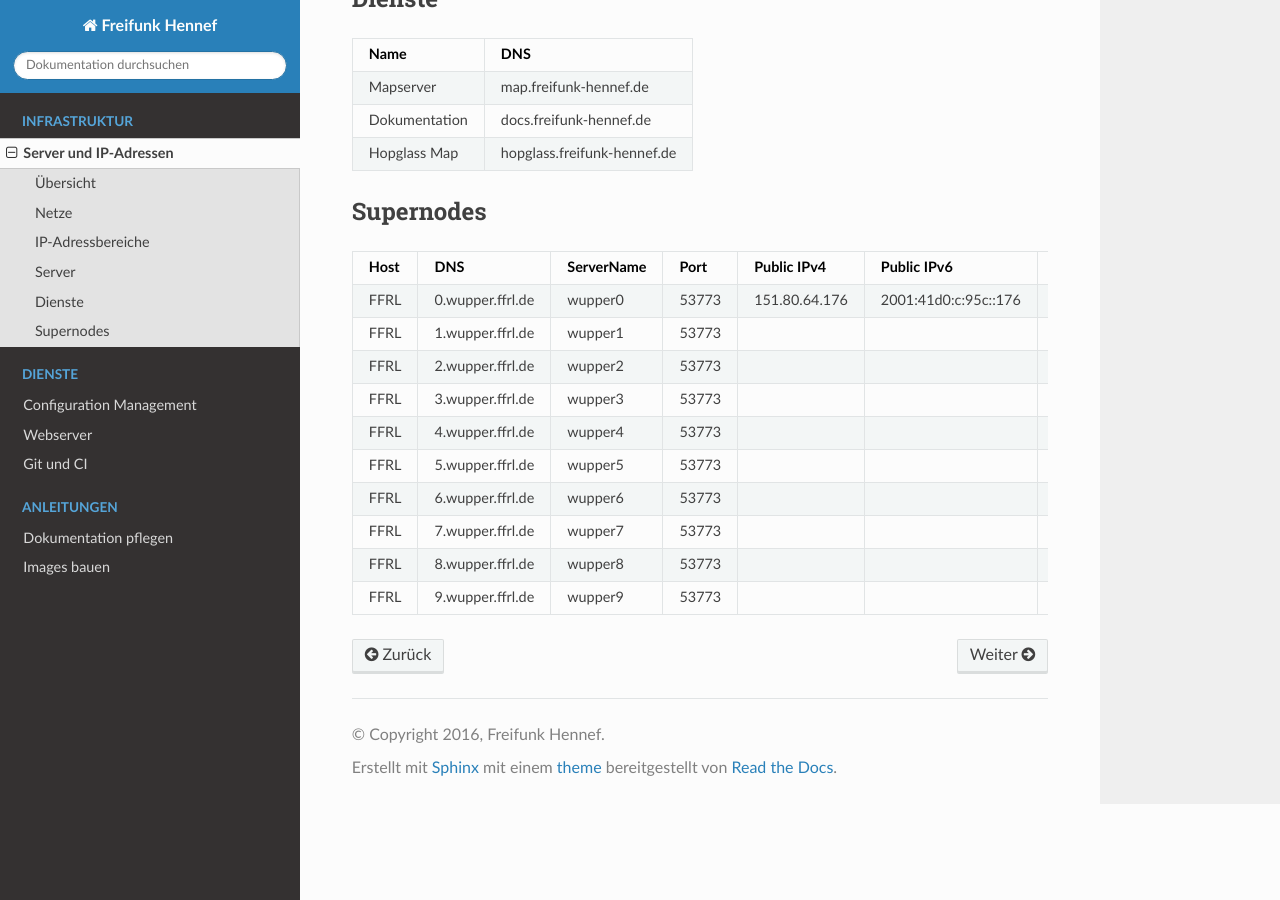
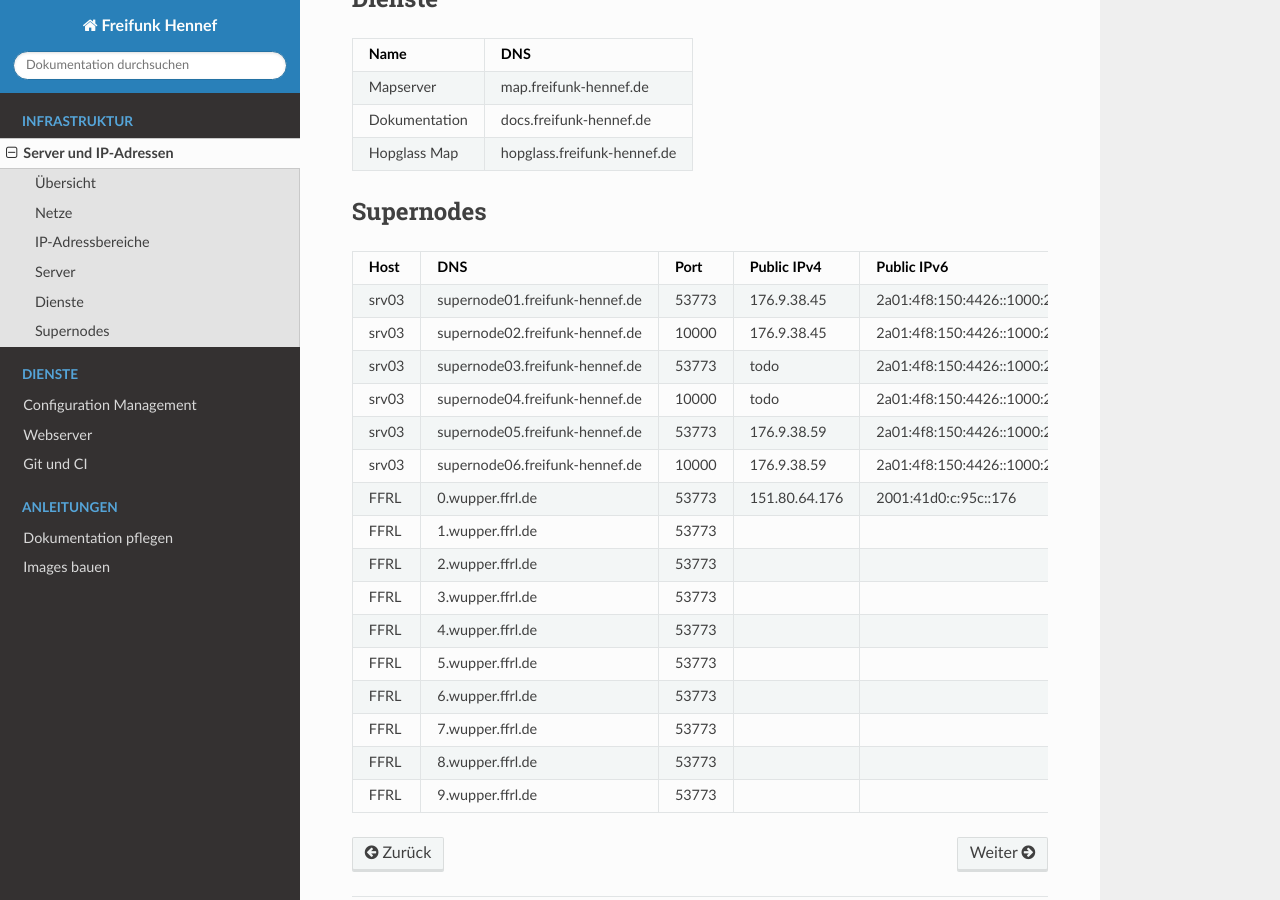
Before and after one commit to Freifunk-Hennef/FFHEF-Docs, a Sphinx documentation site: the page built from source/server-ip-adressen.rst, in a window 1280 px wide and 900 px high, scrolled down 1030 px. Built offline with Sphinx 7.4.7 and the Read the Docs theme 2.0.0, drawn with Linux system fonts in a browser that asks for light colours.

Commit message:
Tabelle mit Supernodes hinzugefügt

```diff
--- a/source/server-ip-adressen.rst
+++ b/source/server-ip-adressen.rst
@@ -96,17 +96,23 @@
 Supernodes
 ----------
 
-===== =========================  ============ ====== =============  ====================== ============  ===========  ==============================
-Host  DNS                        ServerName   Port   Public IPv4    Public IPv6            Mesh IPv4      Mesh IPv6     DHCP Bereich
-===== =========================  ============ ====== =============  ====================== ============  ===========  ==============================
-FFRL  0.wupper.ffrl.de           wupper0      53773  151.80.64.176  2001:41d0:c:95c::176   10.186.0.240               10.186.224.1 - 10.186.255.254
-FFRL  1.wupper.ffrl.de           wupper1      53773                                        10.186.0.241               "
-FFRL  2.wupper.ffrl.de           wupper2      53773                                        10.186.0.242               "
-FFRL  3.wupper.ffrl.de           wupper3      53773                                        10.186.0.243               "
-FFRL  4.wupper.ffrl.de           wupper4      53773                                        10.186.0.244               "
-FFRL  5.wupper.ffrl.de           wupper5      53773                                        10.186.0.245               "
-FFRL  6.wupper.ffrl.de           wupper6      53773                                        10.186.0.246               "
-FFRL  7.wupper.ffrl.de           wupper7      53773                                        10.186.0.247               "
-FFRL  8.wupper.ffrl.de           wupper8      53773                                        10.186.0.248               "
-FFRL  9.wupper.ffrl.de           wupper9      53773                                        10.186.0.249               "
-===== =========================  ============ ====== =============  ====================== ============  ===========  ==============================
+===== ================================  ====== =============  ============================== ============  ===========  ============================== =================================================================
+Host  DNS                               Port   Public IPv4    Public IPv6                    Mesh IPv4     Mesh IPv6    DHCP Bereich                   Public Key
+===== ================================  ====== =============  ============================== ============  ===========  ============================== =================================================================
+srv03 supernode01.freifunk-hennef.de    53773  176.9.38.45    2a01:4f8:150:4426::1000:2000   10.186.8.20                10.186.16.0/20                 7ea2473e010339151734ec851b13f8d32d9d50c4d1dd772112109004cd50b817
+srv03 supernode02.freifunk-hennef.de    10000  176.9.38.45    2a01:4f8:150:4426::1000:2001   10.186.8.21                10.186.24.0/20                 8f73ca259097267c442648f0a1aee77600ea8eb6b482c05c1c6bce8f6c198a3e
+srv03 supernode03.freifunk-hennef.de    53773  todo           2a01:4f8:150:4426::1000:2002   10.186.8.22                10.186.32.0/20
+srv03 supernode04.freifunk-hennef.de    10000  todo           2a01:4f8:150:4426::1000:2003   10.186.8.23                10.186.40.0/20
+srv03 supernode05.freifunk-hennef.de    53773  176.9.38.59    2a01:4f8:150:4426::1000:2004   10.186.8.24                10.186.48.0/20                 ac677de34aa9bb3543a69966ceaa87c45837d59c2b5c4bae787b441df2d62ab3
+srv03 supernode06.freifunk-hennef.de    10000  176.9.38.59    2a01:4f8:150:4426::1000:2005   10.186.8.25                10.186.56.0/20                 feb629412cc0a4009abbed2347bf86f26d28c1925869ca636da9afee0ab058d9
+FFRL  0.wupper.ffrl.de                  53773  151.80.64.176  2001:41d0:c:95c::176           10.186.0.240               10.186.224.1 - 10.186.255.254
+FFRL  1.wupper.ffrl.de                  53773                                                10.186.0.241               "
+FFRL  2.wupper.ffrl.de                  53773                                                10.186.0.242               "
+FFRL  3.wupper.ffrl.de                  53773                                                10.186.0.243               "
+FFRL  4.wupper.ffrl.de                  53773                                                10.186.0.244               "
+FFRL  5.wupper.ffrl.de                  53773                                                10.186.0.245               "
+FFRL  6.wupper.ffrl.de                  53773                                                10.186.0.246               "
+FFRL  7.wupper.ffrl.de                  53773                                                10.186.0.247               "
+FFRL  8.wupper.ffrl.de                  53773                                                10.186.0.248               "
+FFRL  9.wupper.ffrl.de                  53773                                                10.186.0.249               "
+===== ================================  ====== =============  ============================== ============  ===========  ============================== =================================================================
```
